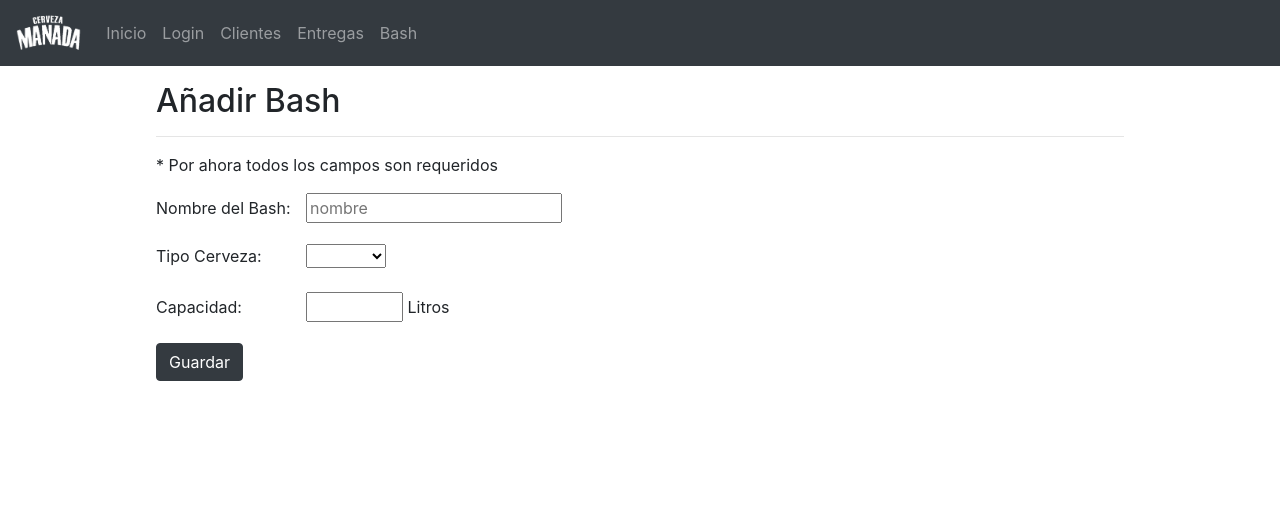
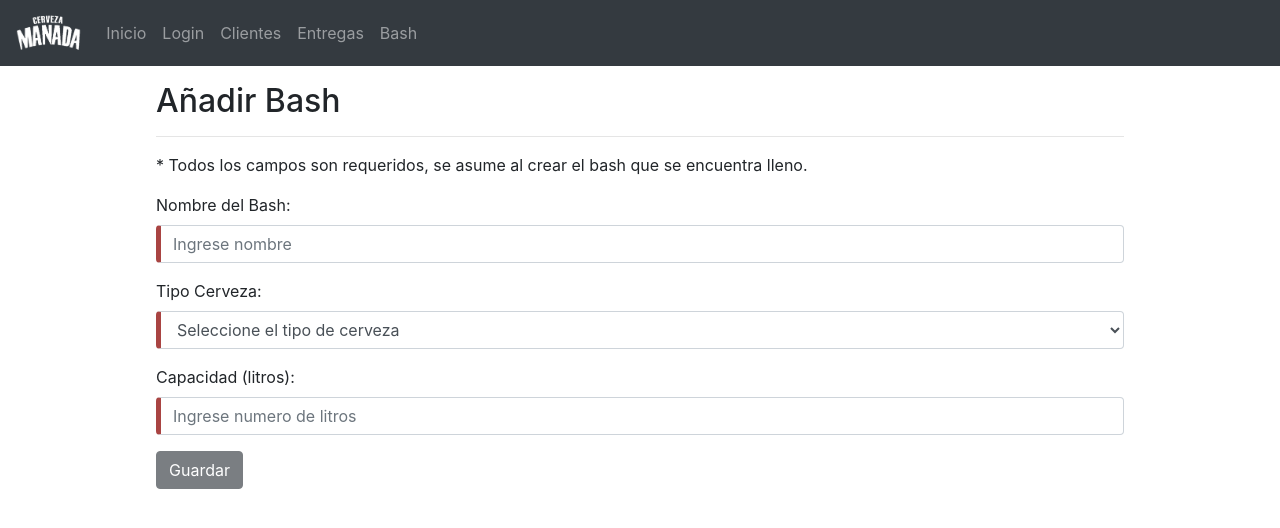
Before and after one commit to jelbo96/cerveceriaIngDeSoftware, an Angular app in the folder manadaProject/Angular/frontEnd/my-app/: page /crear-bash in a window 1280 px wide. Shown: the top 528 px of the page. Built offline with nearby package versions, Linux system fonts and the light colour scheme.

Commit message:
Validaciones para formularios
Se añadieron validaciones de datos para todos los formularios

```diff
--- a/manadaProject/Angular/frontEnd/my-app/package.json
+++ b/manadaProject/Angular/frontEnd/my-app/package.json
@@ -23,6 +23,7 @@
     "@ng-bootstrap/ng-bootstrap": "^5.1.1",
     "bootstrap": "^4.3.1",
     "jquery": "^3.4.1",
+    "ng2-validation": "^4.2.0",
     "popper.js": "^1.15.0",
     "rxjs": "~6.4.0",
     "tslib": "^1.10.0",
--- a/manadaProject/Angular/frontEnd/my-app/src/app/crear-bash/crear-bash.component.html
+++ b/manadaProject/Angular/frontEnd/my-app/src/app/crear-bash/crear-bash.component.html
@@ -1,28 +1,45 @@
 <div class="responsive-container">
     <h2>Añadir Bash</h2>
     <hr />
-    <p> * Por ahora todos los campos son requeridos </p>
+    <p> * Todos los campos son requeridos, se asume al crear el bash que se encuentra lleno. </p>
     <!-- name_bash type_beer capacity -->
-    <form [formGroup]="bashForm" (ngSubmit)="onSubmit(bashForm.value)">
+    <form #bashForm="ngForm" (ngSubmit)="onSubmit(bashForm.value)" >
         <div class="form-group">
             <label class="label-left">Nombre del Bash: </label>
-            <input placeholder="nombre" id="name" type="text" formControlName="name_bash">
+            <input placeholder="Ingrese nombre" id="name" type="text" required minlength="3" maxlength="10" ngModel name="name_bash" #name_bash="ngModel" class="form-control" id="name_bash">
         </div>
         <div class="form-group">
             <label class="label-left">Tipo Cerveza: </label>
-            <select class="form-control-inline" formControlName="type_beer">
+            <select class="form-control-inline" required ngModel name="type_beer" #type_beer="ngModel" class="form-control" id="type_beer" >
+              <option value="" disabled selected hidden>Seleccione el tipo de cerveza</option>
               <option>Rubia</option>
               <option>Morena</option>
               <option>etc</option>
             </select>
           </div>
-          <div class="form-group">
-            <label class="label-left">Capacidad: </label>
-            <input type="number" name="quantity" min="1" max="500"  formControlName="capacity">
-            <span> Litros </span>
+
+          <div  class="form-group">
+
+            <label class="label-left">Capacidad (litros): </label>
+            <input type="number"
+            placeholder="Ingrese numero de litros" required ngModel
+            name="capacity" #capacity="ngModel" class="form-control" id="capacity"
+            pattern="^$|^([1-8][0-9]|9[0-9]|[1-8][0-9]{2}|9[0-8][0-9]|99[0-9]|100[01])?"
+            required >
           </div>
 
 
-        <button type="submit" class="btn btn-dark">Guardar</button>
+          <div *ngIf="showMsg">
+
+              <p class="alert alert-success">
+                  Listo! Se ha almacenado la información
+
+              </p>
+            </div>
+
+
+
+
+        <button type="submit" class="btn btn-dark" [disabled]="!bashForm.valid">Guardar</button>
     </form>
 </div>
--- a/manadaProject/Angular/frontEnd/my-app/src/app/crear-bash/crear-bash.component.scss
+++ b/manadaProject/Angular/frontEnd/my-app/src/app/crear-bash/crear-bash.component.scss
@@ -8,3 +8,10 @@
 .label-left{
     width: 150px;
 }
+.ng-valid[required], .ng-valid.required  {
+    border-left: 5px solid #42A948; /* green */
+  }
+
+  .ng-invalid:not(form)  {
+    border-left: 5px solid #a94442; /* red */
+  }
--- a/manadaProject/Angular/frontEnd/my-app/src/app/crear-bash/crear-bash.component.ts
+++ b/manadaProject/Angular/frontEnd/my-app/src/app/crear-bash/crear-bash.component.ts
@@ -1,7 +1,5 @@
 import { Component, OnInit } from '@angular/core';
-import {FormBuilder} from '@angular/forms';
 import {ClientService} from '../services/client.service';
-
 
 @Component({
   selector: 'app-crear-bash',
@@ -9,28 +7,16 @@ import {ClientService} from '../services/client.service';
   styleUrls: ['./crear-bash.component.scss']
 })
 export class CrearBashComponent implements OnInit {
-  bashForm;
-  constructor(private clientService: ClientService,
-    private formBuilder: FormBuilder,) {
-
-
-      this.bashForm = this.formBuilder.group({
-        //
-        name_bash: '',
-        type_beer: '',
-        capacity: '',
-        liters_now: '',
-      });
-
-    }
+  showMsg: boolean = false;
+  constructor(private clientService: ClientService){}
   private bashlist = this.clientService.get_bash();
 
   onSubmit(data) {
     // Process checkout data here
     console.warn('Se ha leido el formulario', data);
-    this.bashForm.reset();
     //Aqui tengo que hacer el post
-    this.clientService.add_bash(data);
+    this.clientService.add_bash(data)
+    this.showMsg= true;
   }
 
   ngOnInit() {
--- a/manadaProject/Angular/frontEnd/my-app/src/app/crear-cliente/crear-cliente.component.html
+++ b/manadaProject/Angular/frontEnd/my-app/src/app/crear-cliente/crear-cliente.component.html
@@ -1,23 +1,31 @@
 <div class="responsive-container">
     <h2>Añadir Cliente</h2>
     <hr />
-    <p> * Por ahora todos los campos son requeridos </p>
+    <p> * Todos los campos son requeridos </p>
     <!-- Nombre del cliente Direccion Número de contacto -->
-    <form [formGroup]="clientForm" (ngSubmit)="onSubmit(clientForm.value)">
+    <form #clientForm="ngForm" (ngSubmit)="onSubmit(clientForm.value)">
         <div class="form-group">
             <label class="label-left">Nombre del Cliente: </label>
-            <input placeholder="nombre" id="name" type="text" formControlName="name">
+            <input placeholder="nombre" id="name" type="text" required minlength="3" maxlength="15" ngModel name="name" #name="ngModel" class="form-control">
         </div>
         <div class="form-group">
             <label class="label-left">Dirección: </label>
-            <input placeholder="dirección" id="address" type="text" formControlName="address">
+            <input placeholder="dirección" id="address" type="text" required minlength="10" maxlength="20" ngModel name="address" #address="ngModel" class="form-control" >
         </div>
         <div class="form-group">
             <label class="label-left">Telefono de Contacto: </label>
-            <input type="tel" name="telefono" placeholder="teléfono" id="contact_number" formControlName="contact_number">
+            <input type="tel" name="telefono" placeholder="teléfono" minlength="6" maxlength="12"  id="contact_number" required ngModel name="contact_number" #contact_number="ngModel" class="form-control">
         </div>
 
+        <div *ngIf="showMsg">
 
-        <button type="submit" class="btn btn-dark">Guardar</button>
+            <p class="alert alert-success">
+                Listo! Se ha almacenado la información
+
+            </p>
+          </div>
+
+
+        <button type="submit" class="btn btn-dark" [disabled]="!clientForm.valid">Guardar</button>
     </form>
 </div>
--- a/manadaProject/Angular/frontEnd/my-app/src/app/crear-cliente/crear-cliente.component.scss
+++ b/manadaProject/Angular/frontEnd/my-app/src/app/crear-cliente/crear-cliente.component.scss
@@ -8,3 +8,10 @@
 .label-left{
     width: 180px;
 }
+.ng-valid[required], .ng-valid.required  {
+    border-left: 5px solid #42A948; /* green */
+  }
+
+  .ng-invalid:not(form)  {
+    border-left: 5px solid #a94442; /* red */
+  }
--- a/manadaProject/Angular/frontEnd/my-app/src/app/deliveries/deliveries.component.html
+++ b/manadaProject/Angular/frontEnd/my-app/src/app/deliveries/deliveries.component.html
@@ -26,7 +26,7 @@
                 <td>{{delivery.client.name}}</td>
                 <td>{{delivery.bash.name_bash}}</td>
 
-                <td style="width:270px">
+                <td style="width:290px">
                         <ng-template #tipContent>{{delivery.additional_info}}</ng-template>
 
                         <a type="button" class="btn btn-outline-secondary" [ngbTooltip]="tipContent"> <i class="fas fa-info icon"></i></a>
--- a/manadaProject/Angular/frontEnd/my-app/src/app/registrar-entrega/registrar-entrega.component.html
+++ b/manadaProject/Angular/frontEnd/my-app/src/app/registrar-entrega/registrar-entrega.component.html
@@ -1,12 +1,12 @@
 <div class="responsive-container">
   <h2>Registrar Entrega</h2>
   <hr />
-  <p> * Por ahora todos los campos son requeridos </p>
-  <form [formGroup]="deliveryForm" (ngSubmit)="onSubmit(deliveryForm.value)">
+  <p> * Todos los campos son requeridos, excepto información adicional. </p>
+  <form #deliveryForm="ngForm" (ngSubmit)="onSubmit(deliveryForm.value)">
     <!-- Tipo cerveza, Litros, Tipo de Empaque, Cliente, Bash, Información adicional-->
     <div class="form-group">
       <label class="label-left">Tipo Cerveza: </label>
-      <select class="form-control-inline"  formControlName="type_beer" >
+      <select class="form-control-inline"  ngModel required name="type_beer" #type_beer="ngModel" class="form-control" id="type_beer" >
         <option>Rubia</option>
         <option>Morena</option>
         <option>etc</option>
@@ -16,18 +16,19 @@
 
     <div class="form-group">
       <label class="label-left">Litros: </label>
-      <input type="number" name="quantity" min="1" max="500"  formControlName="liters">
+      <input type="number" name="quantity"  pattern="^$|^([1-9]|[1-8][0-9]|9[0-9]|[1-8][0-9]{2}|9[0-8][0-9]|99[0-9]|100[01])?"  required ngModel name="liters" #liters="ngModel" class="form-control" id="liters">
     </div>
 
     <div class="form-group">
       <label class="label-left">Folio: </label>
-      <input type="text" name="folio" formControlName="folio">
+      <input type="text" ngModel name="folio" #folio="ngModel" required class="form-control" id="folio"
+      pattern="^$|^([1-9]|[1-8][0-9]|9[0-9]|[1-8][0-9]{2}|9[0-8][0-9]|99[0-9]|[1-8][0-9]{3}|9[0-8][0-9]{2}|99[0-8][0-9]|999[0-9]|[1-8][0-9]{4}|9[0-8][0-9]{3}|99[0-8][0-9]{2}|999[0-8][0-9]|9999[0-9]|[1-8][0-9]{5}|9[0-8][0-9]{4}|99[0-8][0-9]{3}|999[0-8][0-9]{2}|9999[0-8][0-9]|99999[0-9]|[1-8][0-9]{6}|9[0-8][0-9]{5}|99[0-8][0-9]{4}|999[0-8][0-9]{3}|9999[0-8][0-9]{2}|99999[0-8][0-9]|999999[0-9]|[1-8][0-9]{7}|9[0-8][0-9]{6}|99[0-8][0-9]{5}|999[0-8][0-9]{4}|9999[0-8][0-9]{3}|99999[0-8][0-9]{2}|999999[0-8][0-9]|9999999[0-9]|[1-8][0-9]{8}|9[0-8][0-9]{7}|99[0-8][0-9]{6}|999[0-8][0-9]{5}|9999[0-8][0-9]{4}|99999[0-8][0-9]{3}|999999[0-8][0-9]{2}|9999999[0-8][0-9]|99999999[0-9]|1[0-9]{9}|20[0-9]{8}|21[0-3][0-9]{7}|214[0-6][0-9]{6}|2147[0-3][0-9]{5}|21474[0-7][0-9]{4}|214748[0-2][0-9]{3}|2147483[0-5][0-9]{2}|21474836[0-3][0-9]|214748364[0-7])?">
     </div>
 
     <!-- Esto se puede dejar como opcion o texto-->
     <div class="form-group">
       <label class="label-left">Tipo de Empaque: </label>
-      <select class="form-control-inline"  formControlName="package">
+      <select class="form-control-inline"  ngModel name="package" required #package="ngModel" class="form-control" id="package">
         <option>Botella</option>
         <option>Barril</option>
       </select>
@@ -36,7 +37,7 @@
     <!-- Cliente - Obtenerlos desde la base de datos -->
     <div class="form-group">
       <label class="label-left">Cliente: </label>
-      <select class="form-control-inline" formControlName="client">
+      <select class="form-control-inline" ngModel name="client" required #client="ngModel" class="form-control" id="client">
         <option *ngFor="let client of clientlist | async" value="{{client.id}}">
           <p>{{client.name}}</p>
         </option>
@@ -47,7 +48,7 @@
     <!-- Bash - Obtenerlos desde la base de datos -->
     <div class="form-group">
         <label class="label-left">Bash: </label>
-        <select class="form-control-inline" formControlName="bash">
+        <select class="form-control-inline" ngModel name="bash" required #bash="ngModel" class="form-control" id="bash">
           <option *ngFor="let bash of bashlist | async"  value="{{bash.id}}">
             <p>{{bash.name_bash}}</p>
           </option>
@@ -57,10 +58,19 @@
     <!-- Información adicional - Cuadro de texto -->
     <div class="form-group">
       <label for="exampleFormControlTextarea1">Información Adicional:</label>
-      <textarea class="form-control" id="exampleFormControlTextarea1" rows="3" formControlName="additional_info"></textarea>
+      <textarea class="form-control" id="exampleFormControlTextarea1" rows="3" minlength="10" maxlength="199" ngModel name="additional_info" #additional_info="ngModel" class="form-control" id="additional_info"></textarea>
+    </div>
+
+    <div *ngIf="showMsg">
+
+      <p class="alert alert-success">
+          Listo! Se ha almacenado la información
+
+      </p>
     </div>
 
 
-    <button type="submit" class="btn btn-dark">Confirmar</button>
+
+    <button type="submit" class="btn btn-dark" [disabled]="!deliveryForm.valid">Confirmar</button>
   </form>
 </div>
--- a/manadaProject/Angular/frontEnd/my-app/src/app/registrar-entrega/registrar-entrega.component.scss
+++ b/manadaProject/Angular/frontEnd/my-app/src/app/registrar-entrega/registrar-entrega.component.scss
@@ -8,3 +8,10 @@
 .label-left{
     width: 150px;
 }
+.ng-valid[required], .ng-valid.required  {
+    border-left: 5px solid #42A948; /* green */
+  }
+
+  .ng-invalid:not(form)  {
+    border-left: 5px solid #a94442; /* red */
+  }
```
Also changed, not shown: manadaProject/Angular/frontEnd/my-app/src/app/crear-cliente/crear-cliente.component.ts (+3 -21 lines), manadaProject/Angular/frontEnd/my-app/src/app/registrar-entrega/registrar-entrega.component.ts (+4 -22 lines), 2 other files (tests, documents, lock files or other folders).
